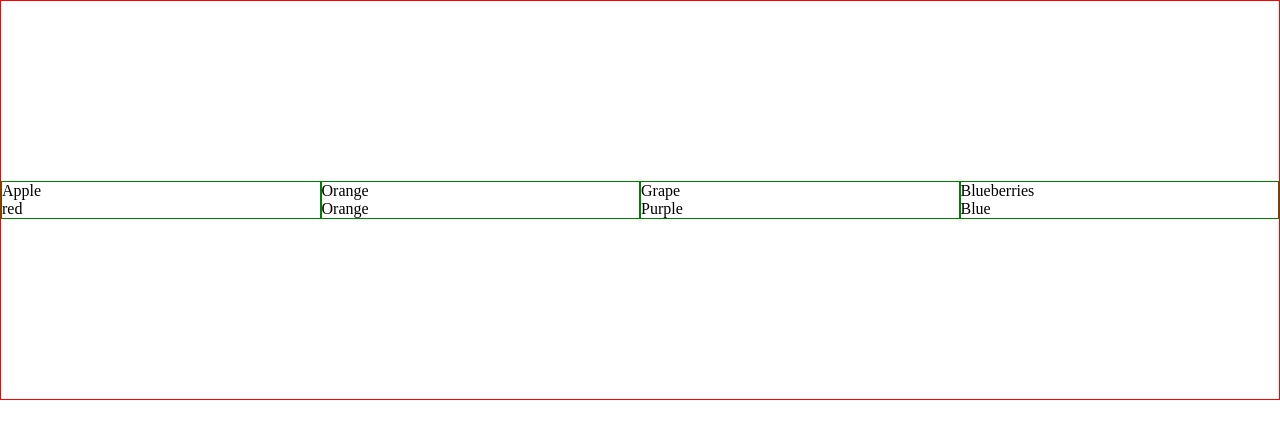
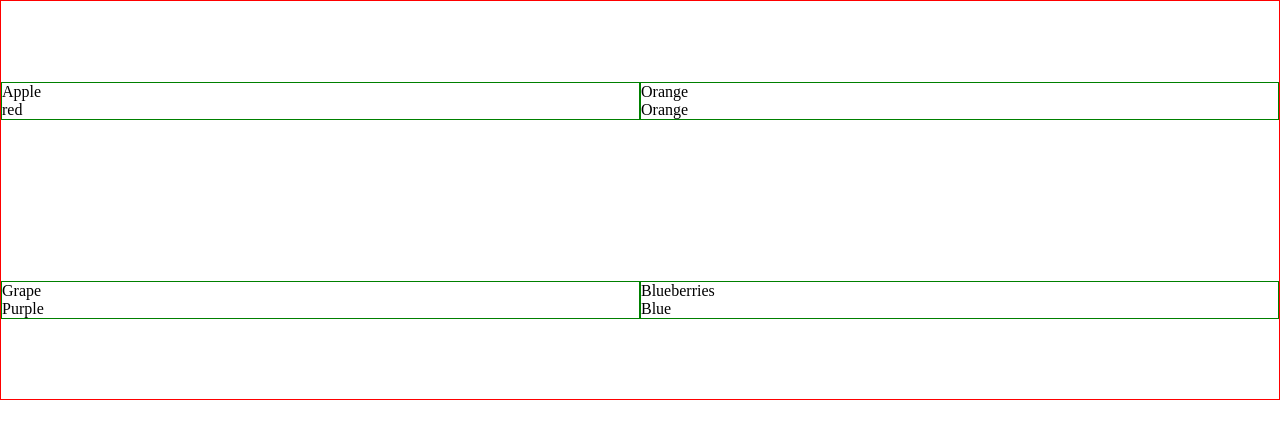
Before and after one commit to terryjung0244/gridpractice, a React (Create React App) app: page / in a window 1280 px wide. Shown: the top 438 px of the page. Built offline with nearby package versions, Linux system fonts and the light colour scheme.

Commit message:
Grid updated

```diff
--- a/src/GridComponent.jsx
+++ b/src/GridComponent.jsx
@@ -29,7 +29,7 @@ const GridComponent = () => {
         <Grid container className={classes.mainContainer}>
         {object.map((object, index) => {
           return (
-            <Grid className={classes.mapContainer} item xs={12} md={6} lg={3} key={object.fruitName}>
+            <Grid className={classes.mapContainer} item xs={12} md={6} key={object.fruitName}>
 
               <Grid>
                 {object.fruitName}
```
